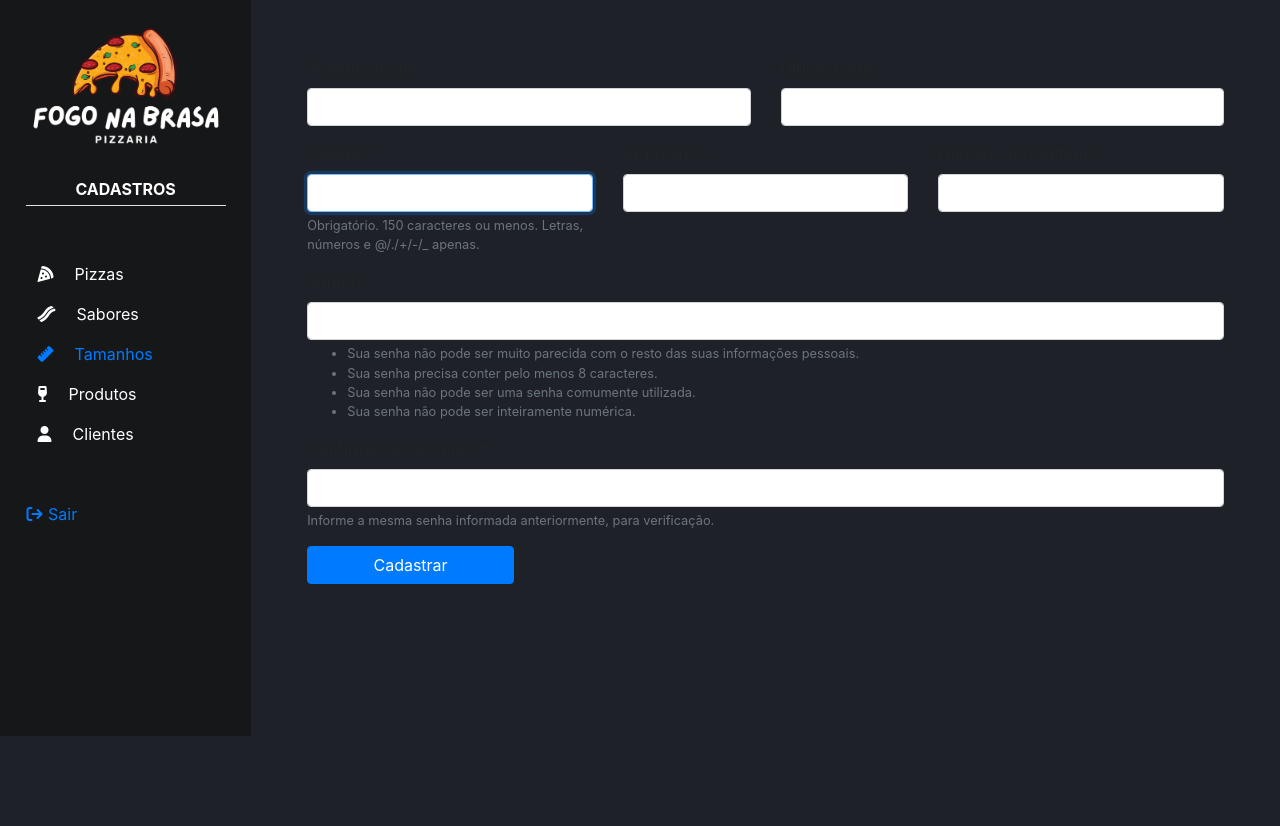
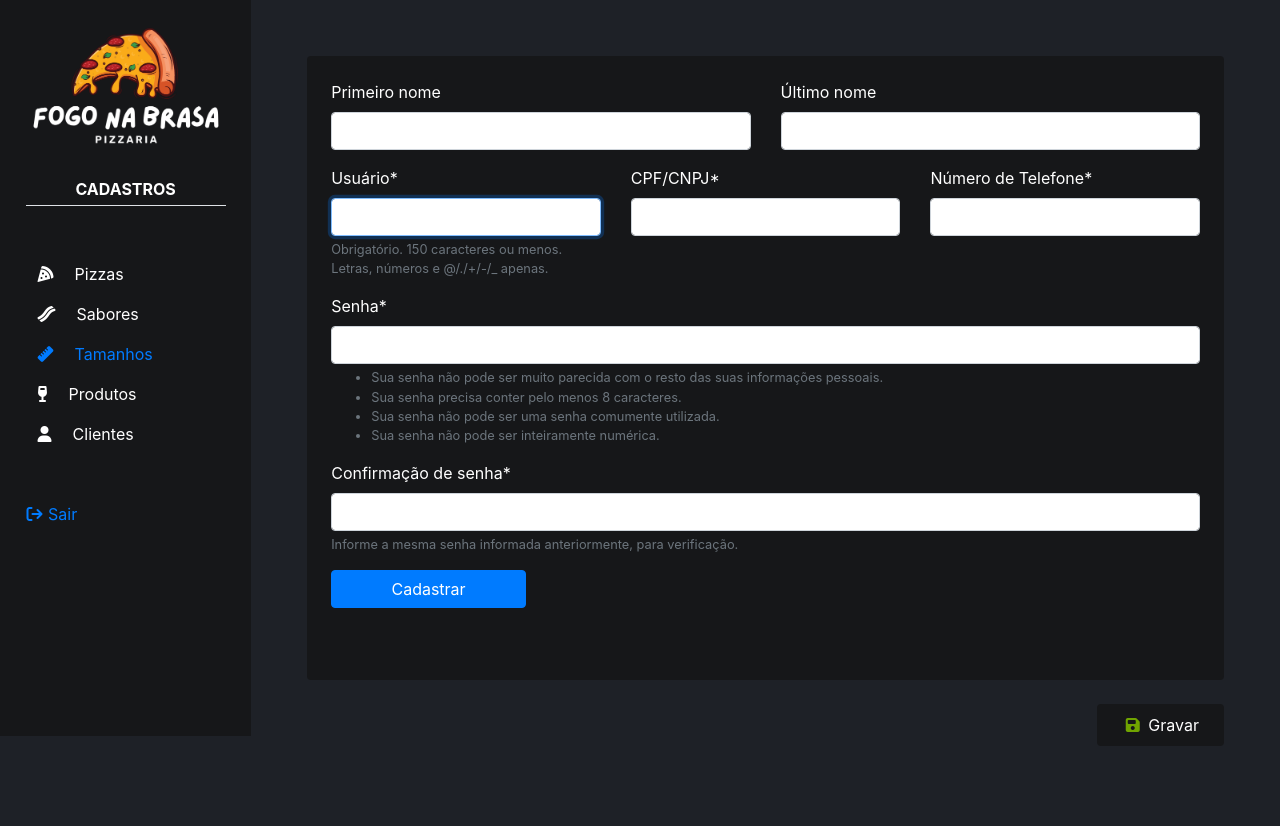
Before and after one commit to MaxNstk/pizzaria_fogo_brasa, a Django app: page /register/ in a window 1280 px wide. Shown: the part 64-890 px from the top of the page. Before the commit the page ends 800 px from the top, so only its background shows below. Run offline with Django 4.2, Linux system fonts and the light colour scheme; some libraries are stand-ins or nearby versions; some web fonts are replaced.

Commit message:
style generic_form

```diff
--- a/templates/admin_home.html
+++ b/templates/admin_home.html
@@ -92,4 +92,9 @@ body{
     color: #FFFFFF;
 }
 
+#generic-form{
+    background-color: #161719;
+    color: #FFFFFF;
+}
+
 </style>
--- a/templates/generic_form.html
+++ b/templates/generic_form.html
@@ -2,5 +2,10 @@
 {% load widget_tweaks crispy_forms_tags i18n static %}
 
 {% block content %}
-    {% crispy form %}
+    <div id="generic-form" class="p-4 rounded">
+        {% crispy form %}
+    </div>
+    <div id="button-group" class="text-right my-4">
+        <button type="submit" class="btn px-4 py-2"><span style="color: #70A401;"><i class="fa-solid fa-floppy-disk p-1"></i></span>&nbsp;Gravar</button>
+    </div>
 {% endblock %}
--- a/templates/generic_list.html
+++ b/templates/generic_list.html
@@ -3,7 +3,7 @@
 
 {% block content %}
     <div id="button-group" class="text-right my-4">
-        <button class="btn px-4 py-2"><span style="color: #70A401;"><i class="fa-solid fa-square-plus"></i></span>&nbsp;Incluir</button>
+        <button class="btn px-4 py-2"><span style="color: #70A401;"><i class="fa-solid fa-square-plus p-1"></i></span>&nbsp;Incluir</button>
     </div>
     <table id="list-table" class="table table-bordered">
         <thead>
```
